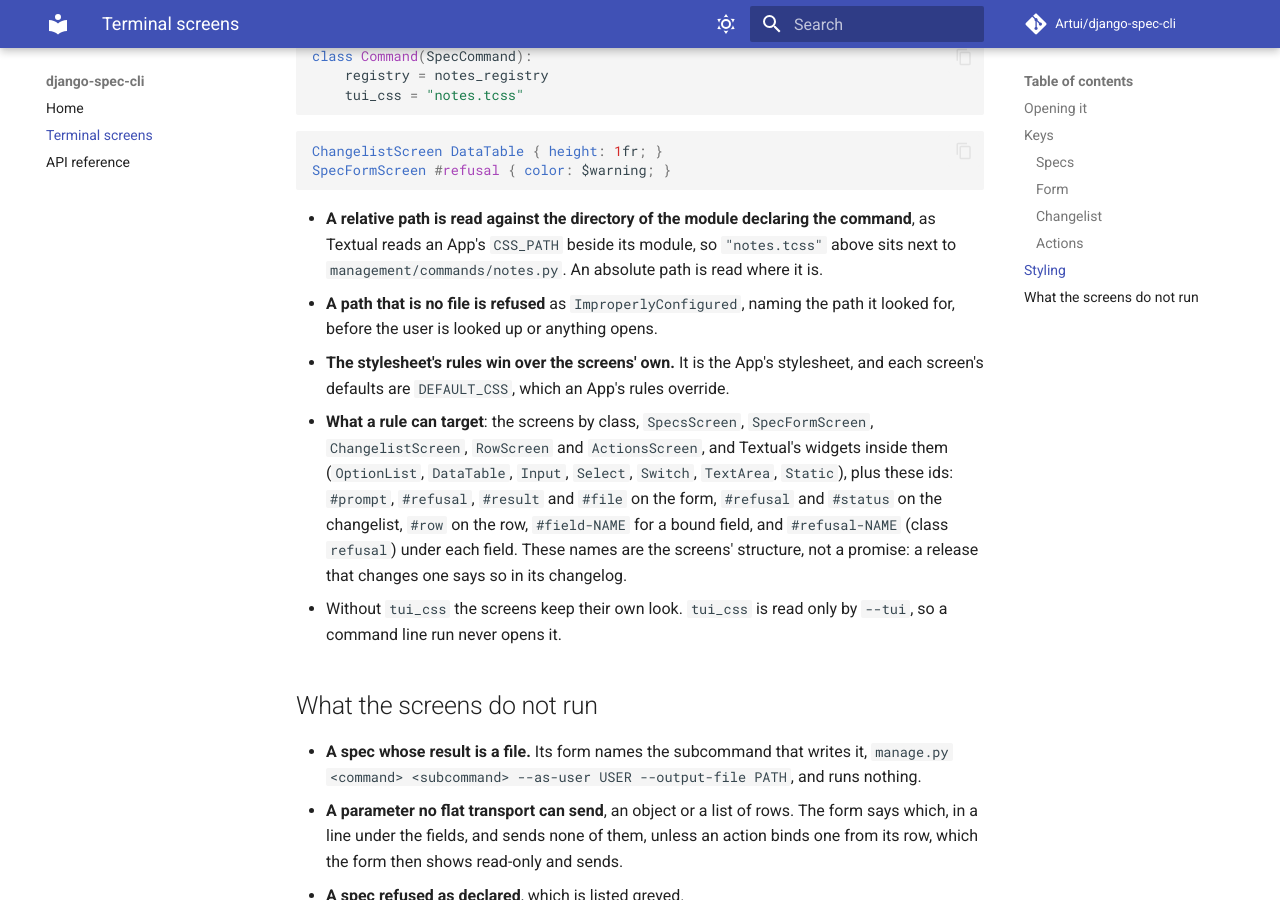
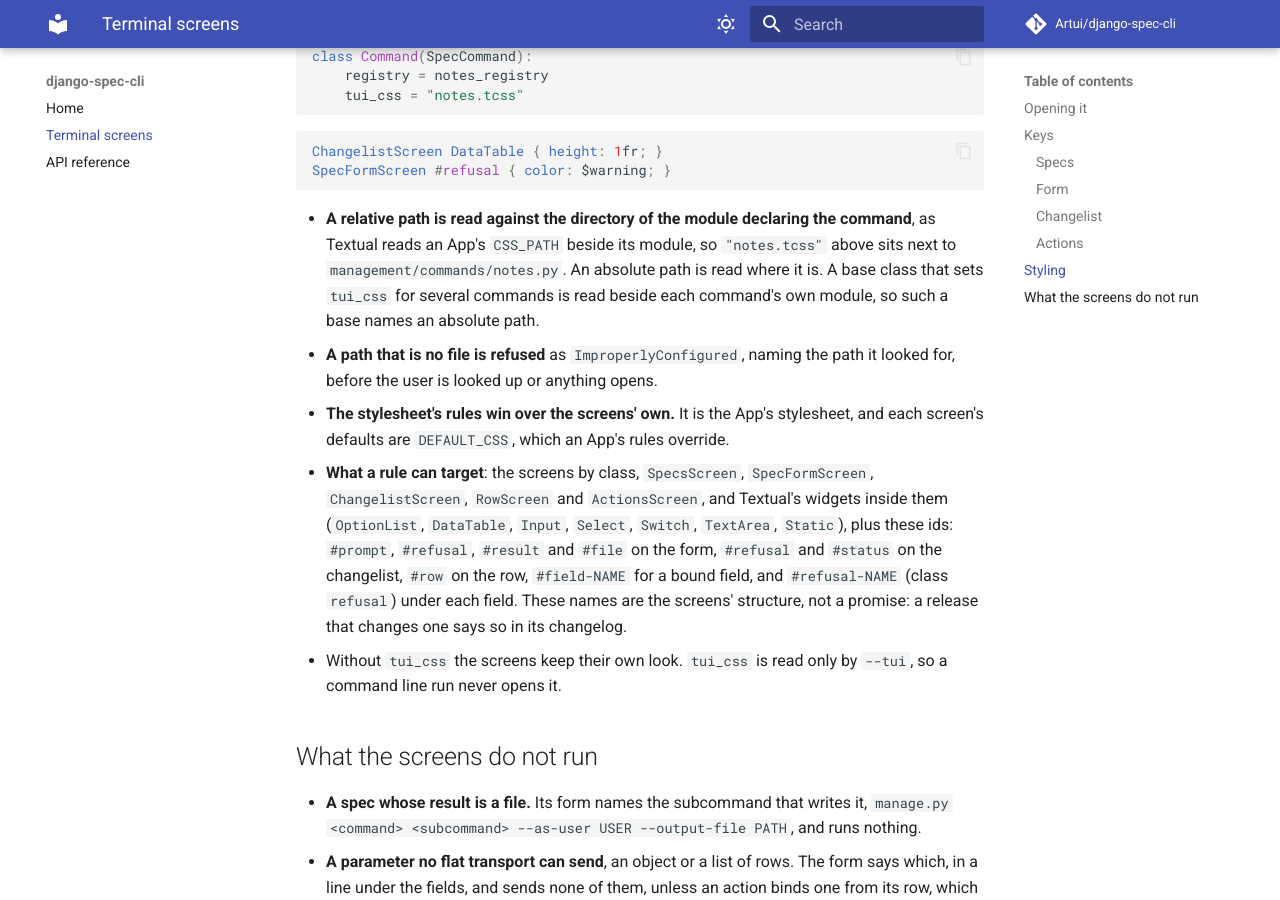
Before and after one commit to Artui/django-spec-cli, an MkDocs documentation site: the page built from docs/tui.md, in a window 1280 px wide and 900 px high, scrolled down 4584 px. Built offline with MkDocs 1.6.1 and Material for MkDocs 9.7.7, drawn with Linux system fonts in a browser that asks for light colours; comment, search, counter and statistics services are not loaded.

Commit message:
docs/tui.md: a shared base command's tui_css is read beside each command
Co-Authored-By: Claude Opus 5.5 <noreply@anthropic.com>

```diff
--- a/docs/tui.md
+++ b/docs/tui.md
@@ -144,7 +144,9 @@ SpecFormScreen #refusal { color: $warning; }
 
 - **A relative path is read against the directory of the module declaring the command**,
   as Textual reads an App's `CSS_PATH` beside its module, so `"notes.tcss"` above sits
-  next to `management/commands/notes.py`. An absolute path is read where it is.
+  next to `management/commands/notes.py`. An absolute path is read where it is. A base
+  class that sets `tui_css` for several commands is read beside each command's own module,
+  so such a base names an absolute path.
 - **A path that is no file is refused** as `ImproperlyConfigured`, naming the path it
   looked for, before the user is looked up or anything opens.
 - **The stylesheet's rules win over the screens' own.** It is the App's stylesheet, and
```
